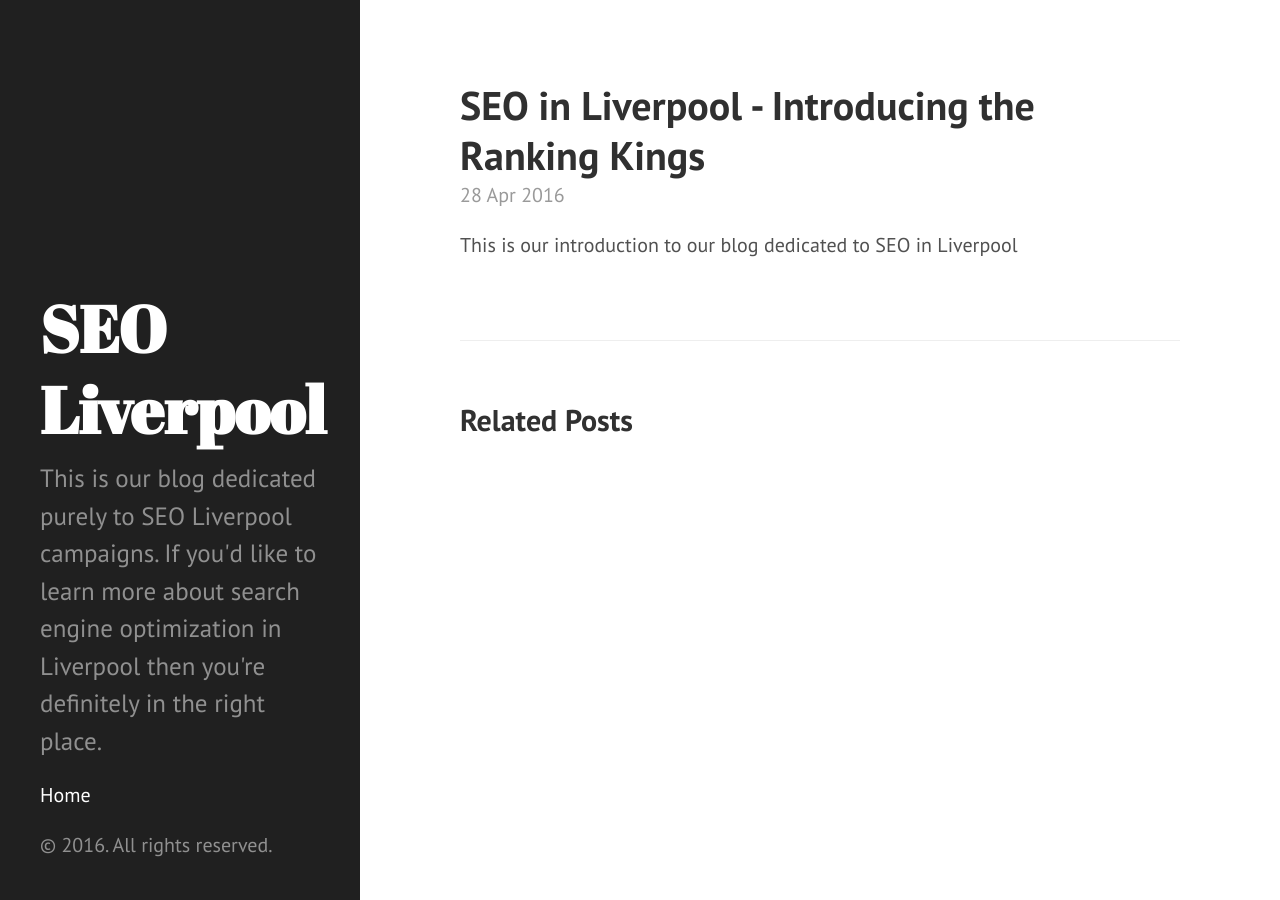
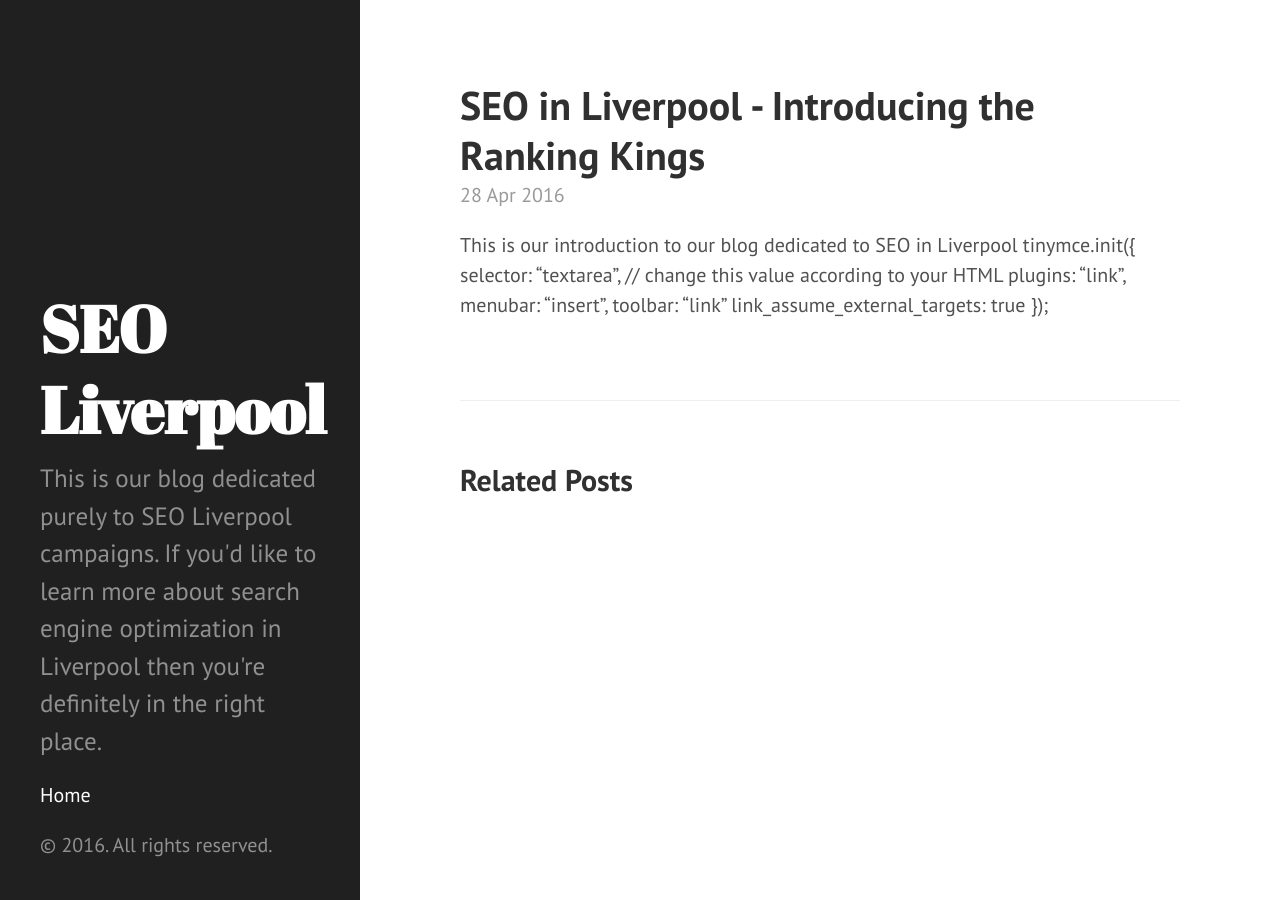
Before and after one commit to RankingKings/RankingKings.github.io, a Jekyll site: the page built from _posts/2016-04-28-seo-in-liverpool-introducing-the-ranking-kings.markdown, in a window 1280 px wide. Built offline with Jekyll 4.4.1, drawn with Linux system fonts in a browser that asks for light colours.

Commit message:
Update 2016-04-28-seo-in-liverpool-introducing-the-ranking-kings.markdown

```diff
--- a/_posts/2016-04-28-seo-in-liverpool-introducing-the-ranking-kings.markdown
+++ b/_posts/2016-04-28-seo-in-liverpool-introducing-the-ranking-kings.markdown
@@ -6,3 +6,10 @@ categories: [SEO, Liverpool]
 permalink: seo-liverpool-introduction
 ---
 This is our introduction to our blog dedicated to SEO in Liverpool
+tinymce.init({
+  selector: "textarea",  // change this value according to your HTML
+  plugins: "link",
+  menubar: "insert",
+  toolbar: "link"
+  link_assume_external_targets: true
+});
```
